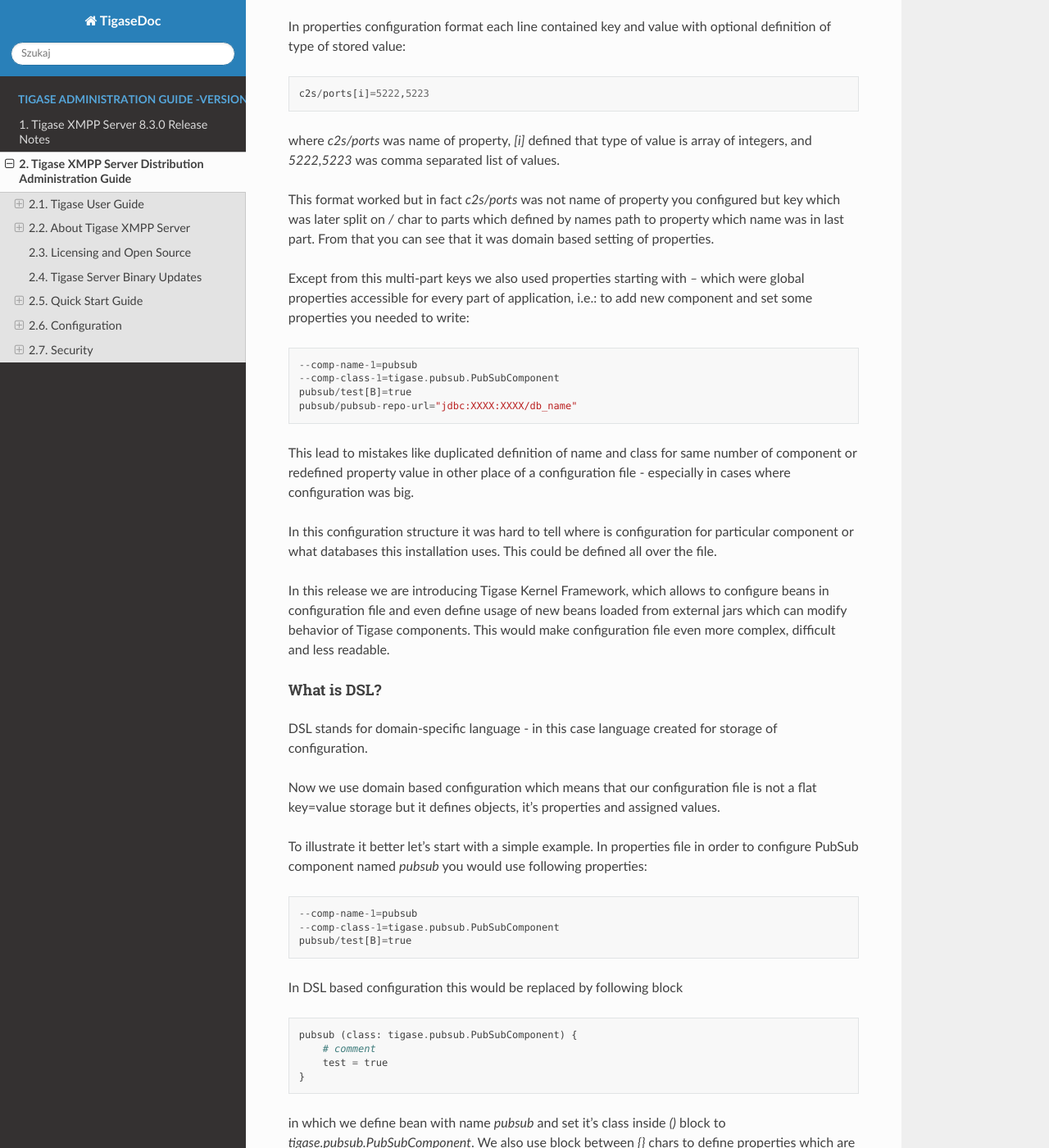
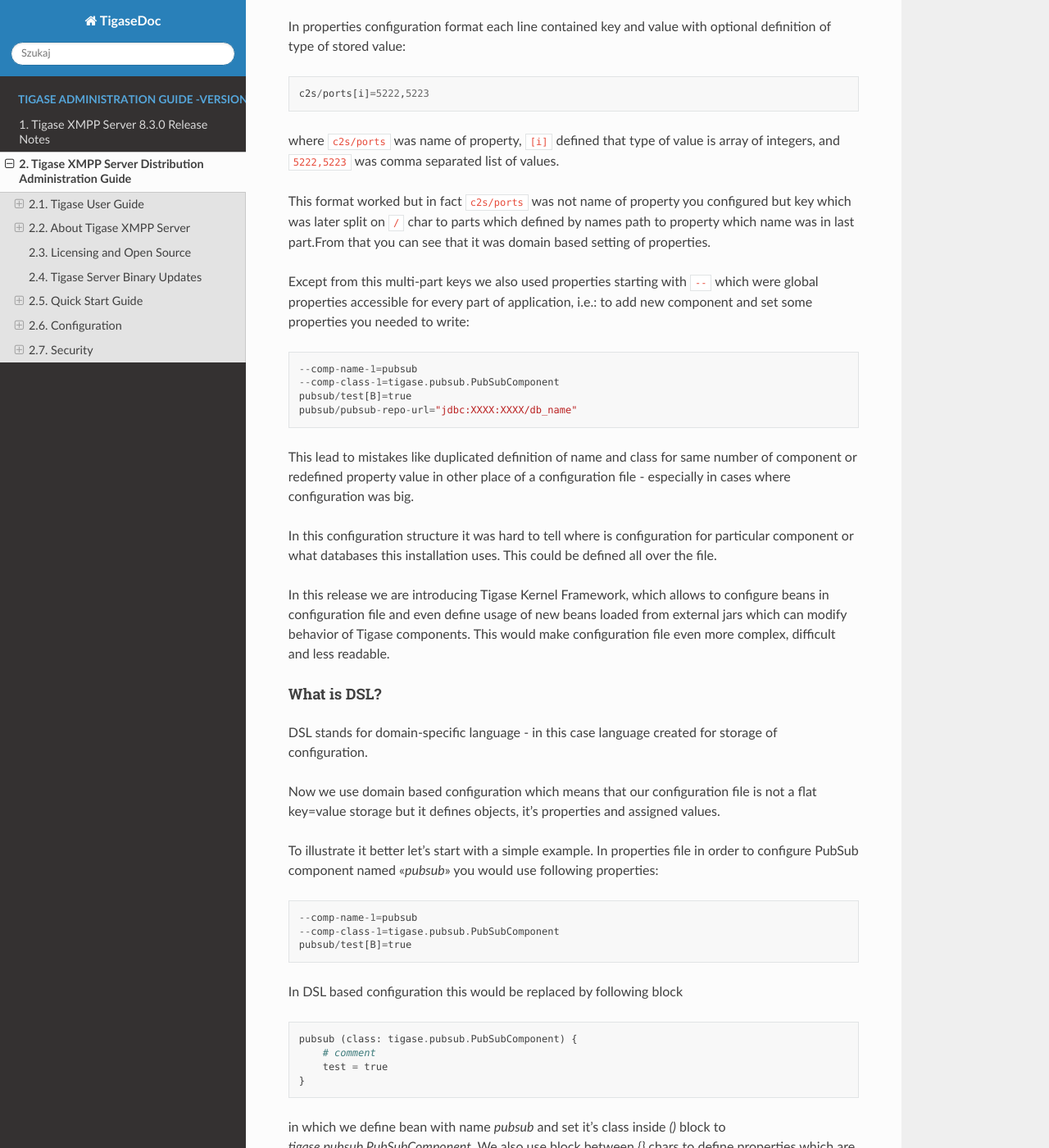
Before and after one commit to tigase/tigase-server-documentation, a Sphinx documentation site: the page built from docs/Administration_Guide.rst, in a window 1280 px wide and 1400 px high, scrolled down 61723 px. Shown: the whole window at 82% size. Built offline with Sphinx 7.4.7 and the Read the Docs theme 2.0.0, drawn with Linux system fonts in a browser that asks for light colours.

```diff
--- a/docs/Administration_Guide.rst
+++ b/docs/Administration_Guide.rst
@@ -2392,7 +2392,7 @@ In previous Tigase XMPP Server releases configuration was stored in properties b
 From Tigase XMPP Server 8.0.0 release it will be required to use new DSL based configuration file format. This file format was inspired by Groovy language syntax and new core feature of Tigase XMPP Server - Tigase Kernel Framework.
 
 why new format?
-~~~~~~~~~~~~~~~~
+~~~~~~~~~~~~~~~~~
 
 In properties configuration format each line contained key and value with optional definition of type of stored value:
 
@@ -2400,12 +2400,11 @@ In properties configuration format each line contained key and value with option
 
    c2s/ports[i]=5222,5223
 
-where `c2s/ports` was name of property, `[i]` defined that type of value is array of integers, and `5222,5223` was comma separated list of values.
-
-This format worked but in fact `c2s/ports` was not name of property you configured but key which was later split on `/` char to parts which defined by names path to property which name was in last part.
-From that you can see that it was domain based setting of properties.
-
-Except from this multi-part keys we also used properties starting with `--` which were global properties accessible for every part of application, i.e.: to add new component and set some properties you needed to write:
+where ``c2s/ports`` was name of property, ``[i]`` defined that type of value is array of integers, and ``5222,5223`` was comma separated list of values.
+
+This format worked but in fact ``c2s/ports`` was not name of property you configured but key which was later split on ``/`` char to parts which defined by names path to property which name was in last part.From that you can see that it was domain based setting of properties.
+
+Except from this multi-part keys we also used properties starting with ``--`` which were global properties accessible for every part of application, i.e.: to add new component and set some properties you needed to write:
 
 .. code::
 
@@ -2422,11 +2421,12 @@ In this release we are introducing Tigase Kernel Framework, which allows to conf
 
 What is DSL?
 ~~~~~~~~~~~~~
+
 DSL stands for domain-specific language - in this case language created for storage of configuration.
 
 Now we use domain based configuration which means that our configuration file is not a flat key=value storage but it defines objects, it's properties and assigned values.
 
-To illustrate it better let's start with a simple example. In properties file in order to configure PubSub component named `pubsub` you would use following properties:
+To illustrate it better let's start with a simple example. In properties file in order to configure PubSub component named '`pubsub`' you would use following properties:
 
 .. code::
 
```
